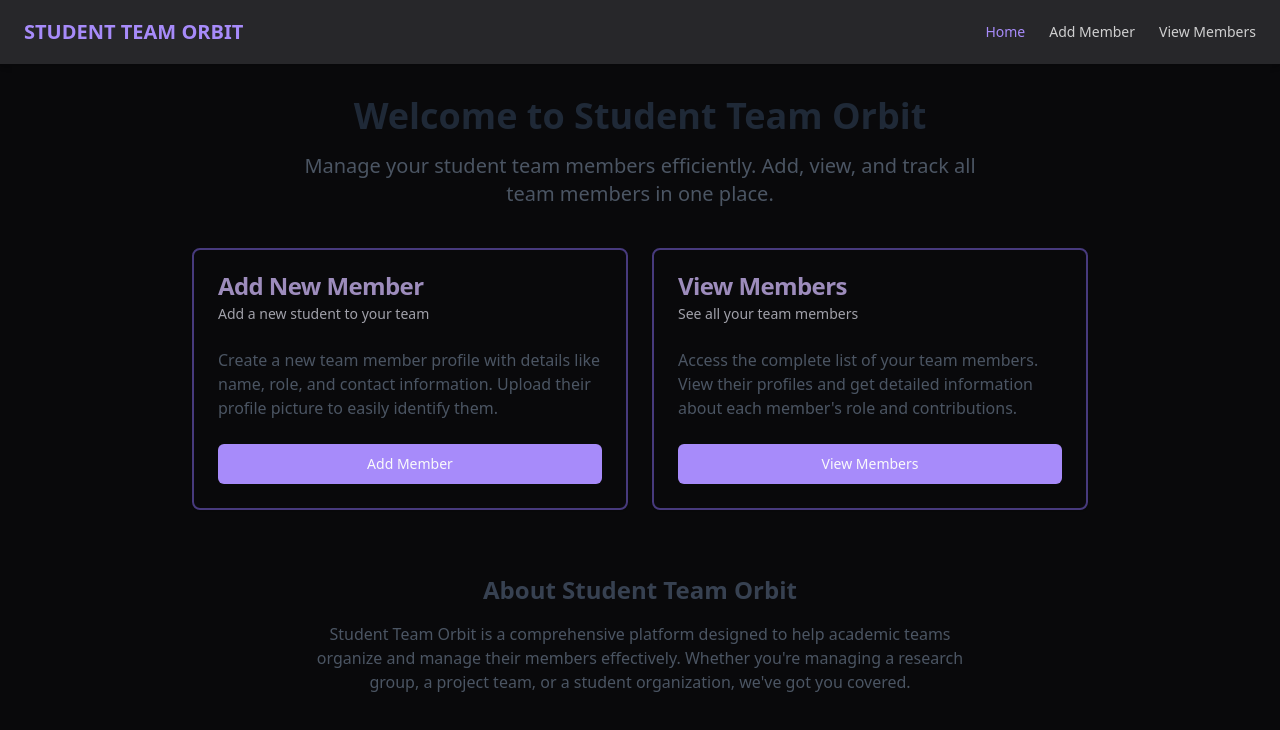
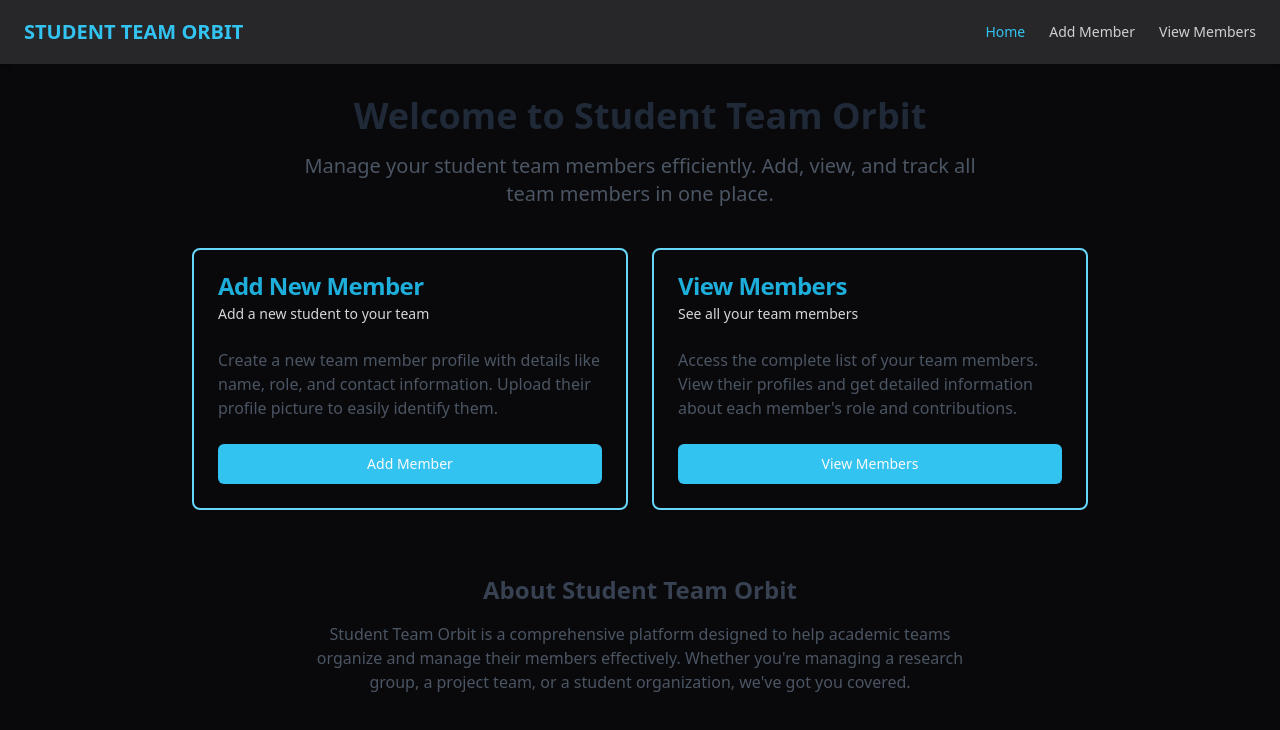
Before and after one commit to pritu18/collab-co, a React (Vite) app: page / in a window 1280 px wide. Shown: the top 730 px of the page. Built offline with nearby package versions, Linux system fonts and the light colour scheme.

Commit message:
Refactor: Update color scheme
Change the color scheme for the font and primary colors to improve visual appeal.

```diff
--- a/src/index.css
+++ b/src/index.css
@@ -14,35 +14,35 @@
     --popover: 240 10% 3.9%;
     --popover-foreground: 0 0% 98%;
 
-    --primary: 240 5.9% 10%;
+    --primary: 199 92% 56%;  /* Changed to bright blue */
     --primary-foreground: 0 0% 98%;
 
     --secondary: 240 3.7% 15.9%;
     --secondary-foreground: 0 0% 98%;
 
     --muted: 240 3.7% 15.9%;
-    --muted-foreground: 240 5% 64.9%;
+    --muted-foreground: 240 5% 84.9%;  /* Brightened for better readability */
 
-    --accent: 240 3.7% 15.9%;
+    --accent: 199 92% 56%;  /* Changed to bright blue to match primary */
     --accent-foreground: 0 0% 98%;
 
-    --destructive: 0 62.8% 30.6%;
+    --destructive: 0 84.2% 60.2%;  /* Made more vibrant */
     --destructive-foreground: 0 0% 98%;
 
     --border: 240 3.7% 15.9%;
     --input: 240 3.7% 15.9%;
-    --ring: 240 4.9% 83.9%;
+    --ring: 199 92% 56%;  /* Changed to bright blue */
 
     --radius: 0.5rem;
 
     --sidebar-background: 240 5.9% 10%;
     --sidebar-foreground: 240 4.8% 95.9%;
-    --sidebar-primary: 224.3 76.3% 48%;
+    --sidebar-primary: 199 92% 56%;  /* Changed to bright blue */
     --sidebar-primary-foreground: 0 0% 100%;
     --sidebar-accent: 240 3.7% 15.9%;
     --sidebar-accent-foreground: 240 4.8% 95.9%;
     --sidebar-border: 240 3.7% 15.9%;
-    --sidebar-ring: 217.2 91.2% 59.8%;
+    --sidebar-ring: 199 92% 56%;  /* Changed to bright blue */
   }
 
   .light {
@@ -55,7 +55,7 @@
     --popover: 0 0% 100%;
     --popover-foreground: 222.2 84% 4.9%;
 
-    --primary: 222.2 47.4% 11.2%;
+    --primary: 199 92% 56%;  /* Changed to bright blue */
     --primary-foreground: 210 40% 98%;
 
     --secondary: 210 40% 96.1%;
@@ -64,7 +64,7 @@
     --muted: 210 40% 96.1%;
     --muted-foreground: 215.4 16.3% 46.9%;
 
-    --accent: 210 40% 96.1%;
+    --accent: 199 92% 56%;  /* Changed to bright blue */
     --accent-foreground: 222.2 47.4% 11.2%;
 
     --destructive: 0 84.2% 60.2%;
@@ -72,16 +72,16 @@
 
     --border: 214.3 31.8% 91.4%;
     --input: 214.3 31.8% 91.4%;
-    --ring: 222.2 84% 4.9%;
+    --ring: 199 92% 56%;  /* Changed to bright blue */
 
     --sidebar-background: 0 0% 98%;
     --sidebar-foreground: 240 5.3% 26.1%;
-    --sidebar-primary: 240 5.9% 10%;
+    --sidebar-primary: 199 92% 56%;  /* Changed to bright blue */
     --sidebar-primary-foreground: 0 0% 98%;
     --sidebar-accent: 240 4.8% 95.9%;
     --sidebar-accent-foreground: 240 5.9% 10%;
     --sidebar-border: 220 13% 91%;
-    --sidebar-ring: 217.2 91.2% 59.8%;
+    --sidebar-ring: 199 92% 56%;  /* Changed to bright blue */
   }
 }
 
--- a/tailwind.config.ts
+++ b/tailwind.config.ts
@@ -1,4 +1,3 @@
-
 import type { Config } from "tailwindcss";
 
 export default {
@@ -64,9 +63,9 @@ export default {
 					ring: 'hsl(var(--sidebar-ring))'
 				},
 				team: {
-					primary: '#a78bfa', // Adjusted for dark theme
-					secondary: '#9d8cbc', // Adjusted for dark theme
-					light: '#473a7d',    // Adjusted for dark theme
+					primary: '#33C3F0', // Changed from purple to bright blue
+					secondary: '#1EAEDB', // Changed from purple to a slightly darker blue
+					light: '#67d7f9',    // Changed to a lighter blue
 				}
 			},
 			borderRadius: {
```
